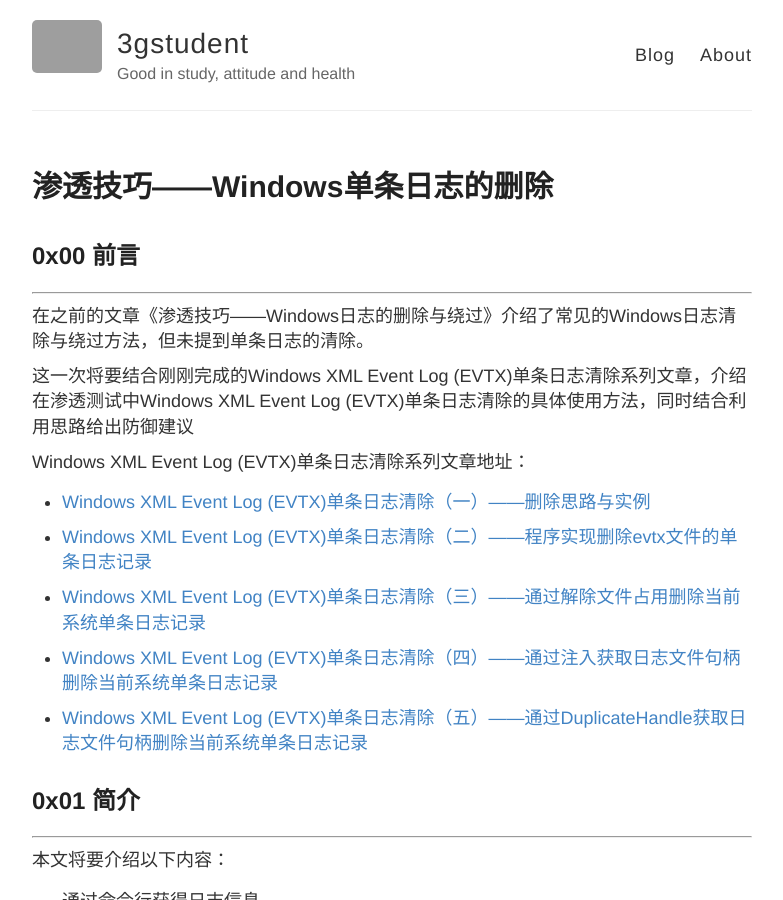
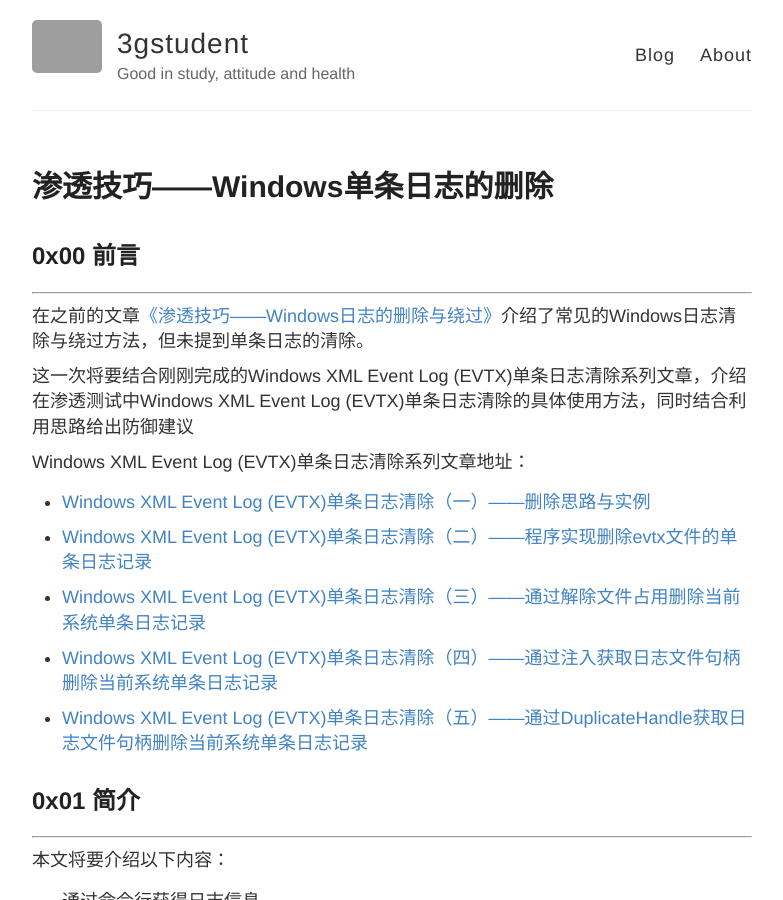
Before and after one commit to 3gstudent/backup-3gstudent.github.io, a Jekyll site: the page built from _posts/2018-8-3-渗透技巧——Windows单条日志的删除.md, in a window 1280 px wide and 900 px high. Shown: the whole window, without its empty margins (248-1031 px from the left). Built offline with Jekyll 4.4.1, drawn with Linux system fonts in a browser that asks for light colours; part of the change alters nothing that is shown; grey boxes are pictures that could not be loaded.

```diff
--- a/_posts/2018-8-3-渗透技巧——Windows单条日志的删除.md
+++ b/_posts/2018-8-3-渗透技巧——Windows单条日志的删除.md
@@ -8,7 +8,7 @@ title: 渗透技巧——Windows单条日志的删除
 ## 0x00 前言
 ---
 
-在之前的文章《渗透技巧——Windows日志的删除与绕过》介绍了常见的Windows日志清除与绕过方法，但未提到单条日志的清除。
+在之前的文章[《渗透技巧——Windows日志的删除与绕过》](https://3gstudent.github.io/3gstudent.github.io/%E6%B8%97%E9%80%8F%E6%8A%80%E5%B7%A7-Windows%E6%97%A5%E5%BF%97%E7%9A%84%E5%88%A0%E9%99%A4%E4%B8%8E%E7%BB%95%E8%BF%87/)介绍了常见的Windows日志清除与绕过方法，但未提到单条日志的清除。
 
 这一次将要结合刚刚完成的Windows XML Event Log (EVTX)单条日志清除系列文章，介绍在渗透测试中Windows XML Event Log (EVTX)单条日志清除的具体使用方法，同时结合利用思路给出防御建议
 
```
